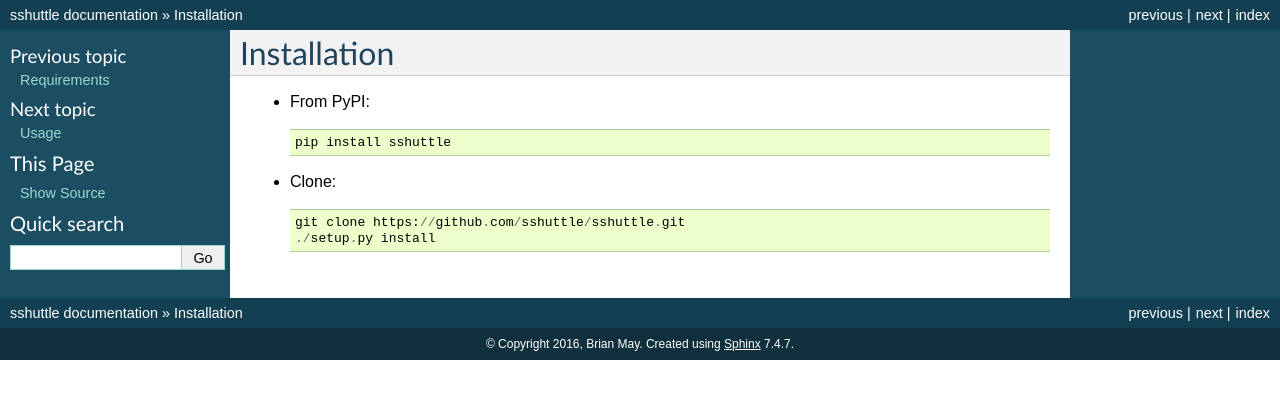
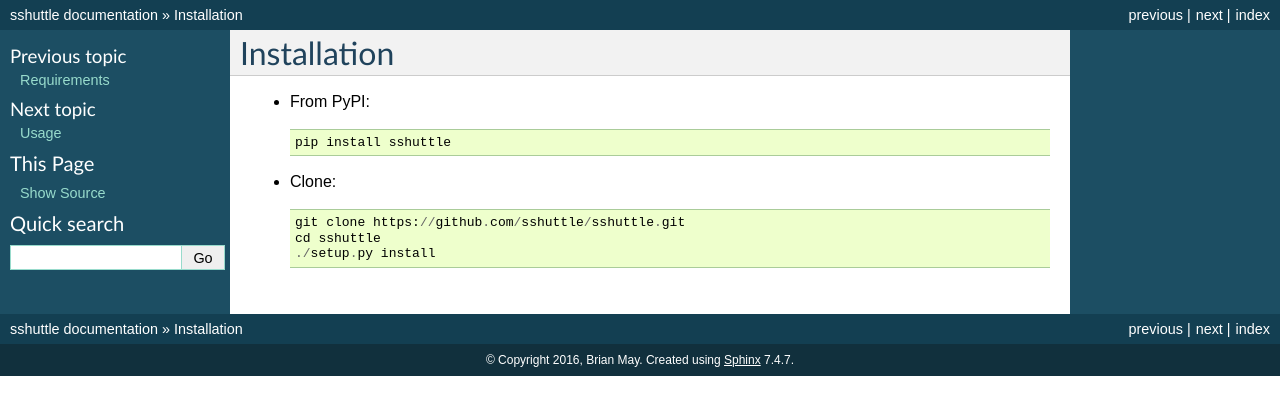
Before and after one commit to sshuttle/sshuttle, a Sphinx documentation site: the page built from docs/installation.rst, in a window 1280 px wide. Shown: the top 415 px of the page. Built offline with Sphinx 7.4.7, drawn with Linux system fonts in a browser that asks for light colours; the version number could not be read and is left out.

Commit message:
Adds 'cd sshuttle' after 'git' to README and docs

```diff
--- a/README.rst
+++ b/README.rst
@@ -40,6 +40,7 @@ Obtaining sshuttle
 - Clone::
 
       git clone https://github.com/sshuttle/sshuttle.git
+      cd sshuttle
       sudo ./setup.py install
 
 It is also possible to install into a virtualenv as a non-root user.
@@ -55,6 +56,7 @@ It is also possible to install into a virtualenv as a non-root user.
       virtualenv -p python3 /tmp/sshuttle
       . /tmp/sshuttle/bin/activate
       git clone https://github.com/sshuttle/sshuttle.git
+      cd sshuttle
       ./setup.py install
 
 - Homebrew::
--- a/docs/installation.rst
+++ b/docs/installation.rst
@@ -8,4 +8,5 @@ Installation
 - Clone::
 
       git clone https://github.com/sshuttle/sshuttle.git
+      cd sshuttle
       ./setup.py install
```
